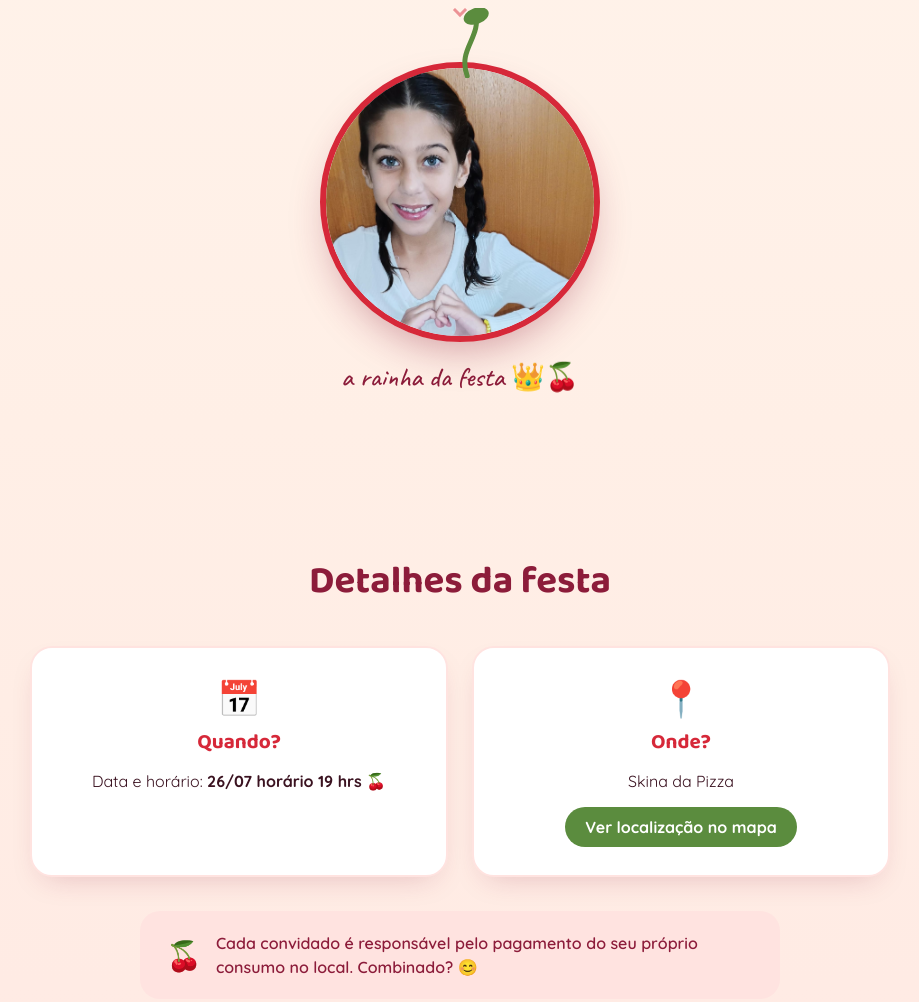
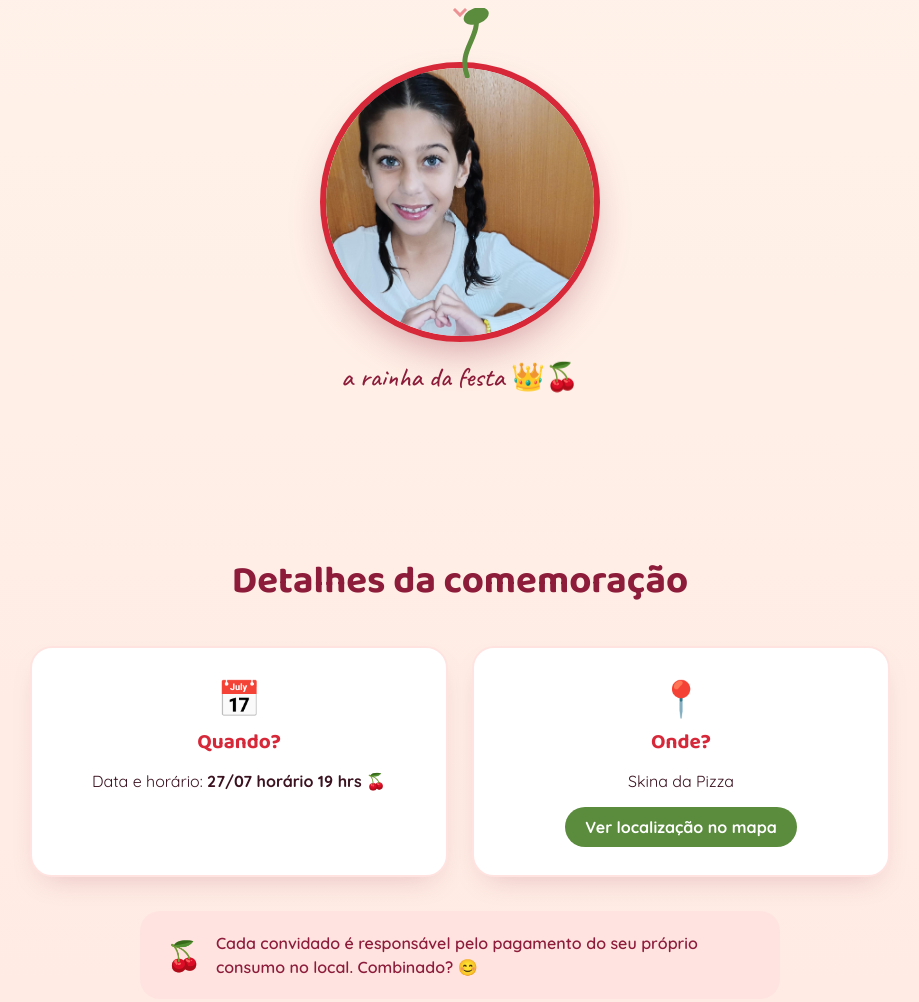
Before and after one commit to MichelH13/lorena, a plain HTML site: page index.html in a window 1280 px wide. Shown: the part 694-1696 px from the top of the page, without its empty margins (180-1099 px from the left). Drawn offline with Linux system fonts and the light colour scheme.

Commit message:
Atualiza convite

```diff
--- a/index.html
+++ b/index.html
@@ -28,7 +28,7 @@
         <circle cx="128" cy="100" r="10" fill="#ffffff" opacity="0.2"/>
       </svg>
 
-      <p class="eyebrow">você está convidado(a) para a festa da</p>
+      <p class="eyebrow">você está convidado(a) para um momento especial da</p>
       <h1 class="name">Lorena</h1>
       <p class="age">8 aninhos <span class="sparkle">✨</span></p>
       <p class="tagline">💖 Esperamos você para tornar esse dia ainda mais especial 🍒</p>
@@ -55,13 +55,13 @@
 
   <!-- DETALHES -->
   <section class="details">
-    <h2 class="section-title">Detalhes da festa</h2>
+    <h2 class="section-title">Detalhes da comemoração</h2>
 
     <div class="cards">
       <div class="card">
         <span class="card-icon">📅</span>
         <h3>Quando?</h3>
-        <p id="dataHora">Data e horário: <strong>26/07 horário 19 hrs</strong>  🍒</p>
+        <p id="dataHora">Data e horário: <strong>27/07 horário 19 hrs</strong>  🍒</p>
       </div>
 
       <div class="card">
```
